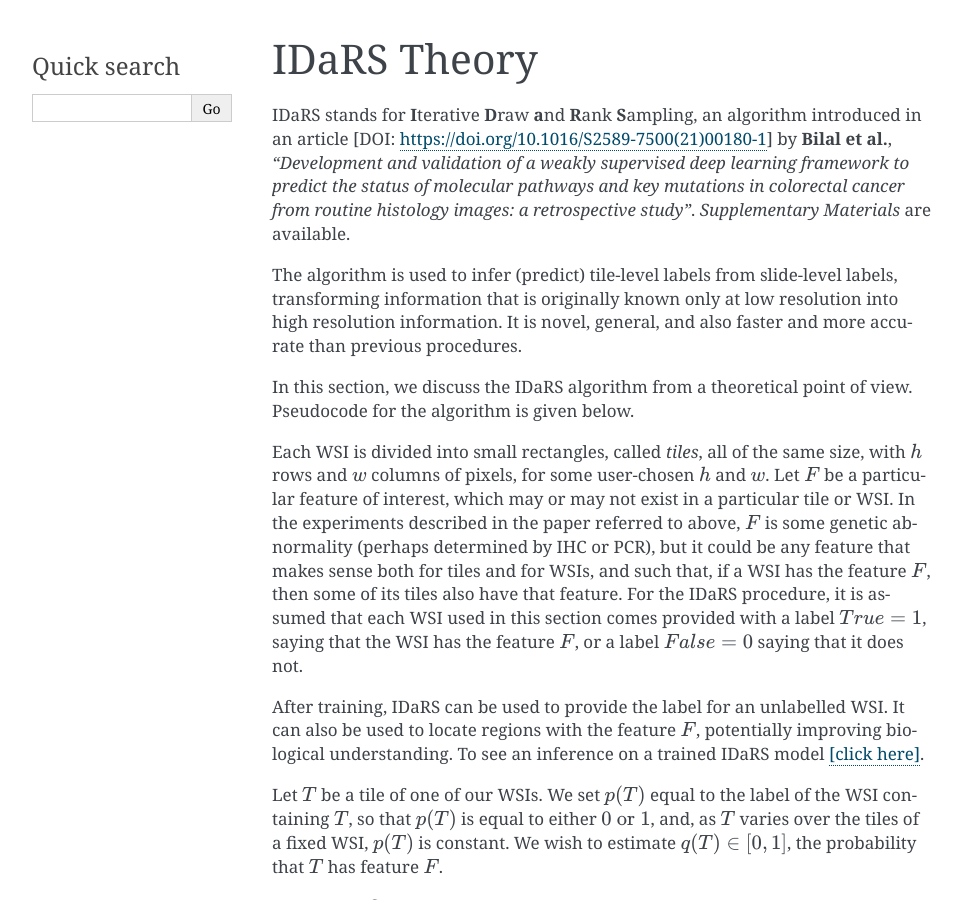
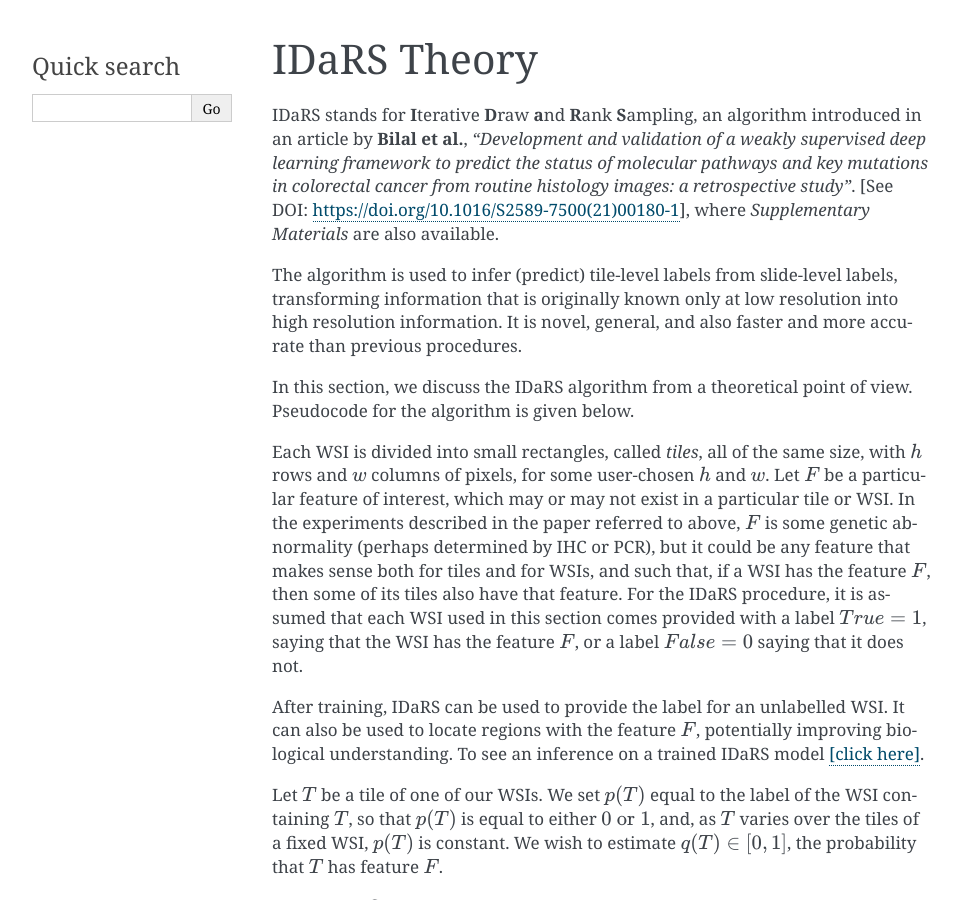
Before and after one commit to TissueImageAnalytics/tiatoolbox, a Sphinx documentation site: the page built from docs/algorithms/theory-idars.rst, in a window 1280 px wide and 900 px high. Shown: the whole window, without its empty margins (148-1110 px from the left). Built offline with Sphinx 7.4.7, drawn with Linux system fonts in a browser that asks for light colours; pages that are not in the unit, such as notebooks, are missing from menus; the version number is read from the project's files by our own code.

Commit message:
MAINT: change phrasing to improve readability

```diff
--- a/docs/algorithms/theory-idars.rst
+++ b/docs/algorithms/theory-idars.rst
@@ -3,13 +3,13 @@ IDaRS Theory
 
 IDaRS stands for **I**\ terative **D**\ raw **a**\ nd **R**\ ank **S**\ ampling,
 an algorithm introduced in an article
-[DOI: `https://doi.org/10.1016/S2589-7500(21)00180-1
-<https://www.thelancet.com/journals/land$ig/article/PIIS2589-7500(2100180-1/fulltext>`_]
 by **Bilal et al.**, *"Development and validation of a weakly supervised
 deep learning framework to predict the status of molecular pathways
 and key mutations in colorectal cancer from routine histology images:
 a retrospective study"*.
-*Supplementary Materials* are available.
+[See DOI: `https://doi.org/10.1016/S2589-7500(21)00180-1
+<https://www.thelancet.com/journals/land$ig/article/PIIS2589-7500(2100180-1/fulltext>`_],
+where *Supplementary Materials* are also available.
 
 The algorithm is used to infer (predict) tile-level
 labels from slide-level labels, transforming information that is
```
